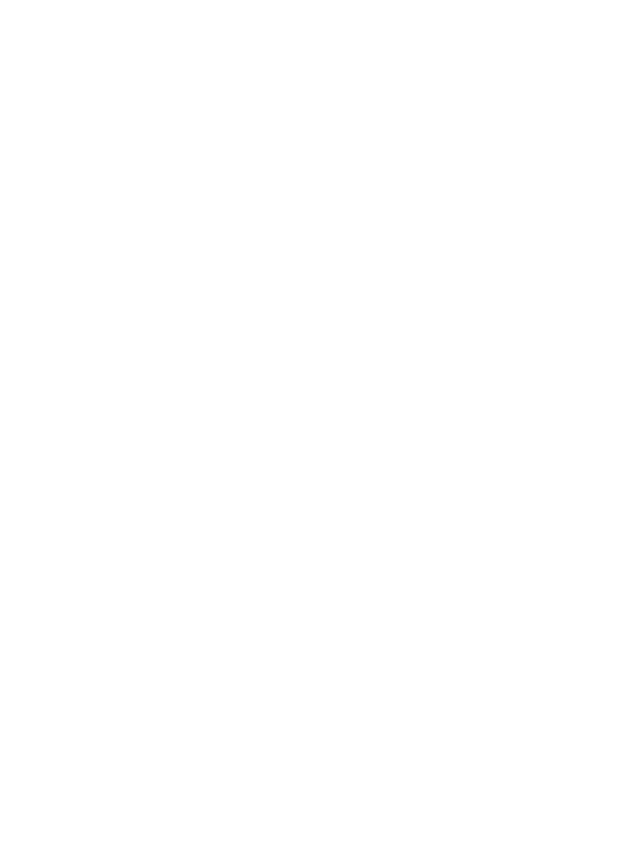
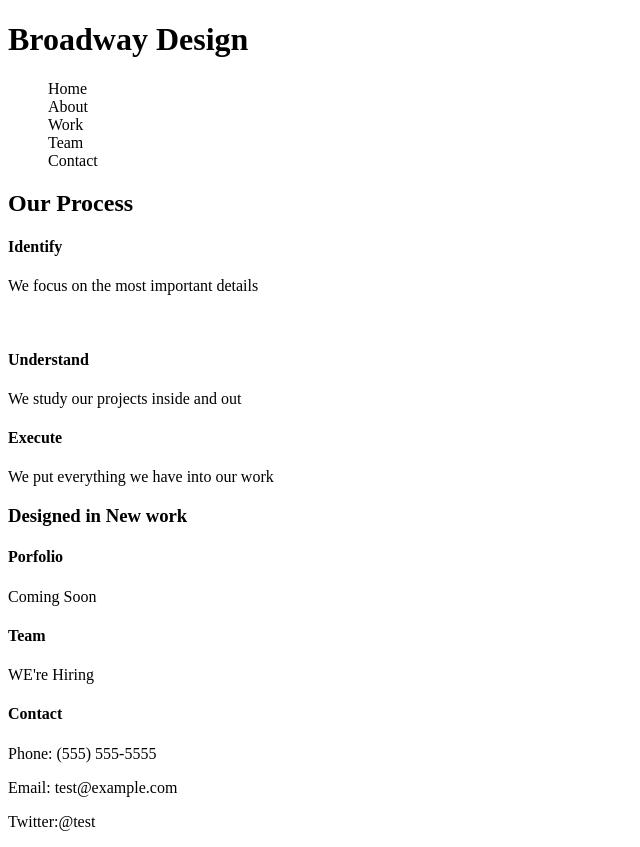
Before and after one commit to lenguyen2808/broadway, a plain HTML site: page index.html in a window 1280 px wide. Shown: the whole page, without its empty margins (0-640 px from the left). Before the commit the page ends 800 px from the top, so only its background shows below. Drawn offline with Linux system fonts and the light colour scheme.

Commit message:
On branch master  Your branch is up-to-date with 'origin/master'.  Changes to be committed: 	modified:   index.html

```diff
--- a/index.html
+++ b/index.html
@@ -1,10 +1,52 @@
 <!doctype html>
 <html>
 <head>
-  <title></title>
+  <title>Broadway design</title>
 </head>
 
 <body>
+  <div id="header">
+    <h1>Broadway Design</h1>
+    <nav>
+      <ul style="list-style-type:none">
+      <li>Home</li>
+      <li>About</li>
+      <li>Work</li>
+      <li>Team</li>
+      <li>Contact</li>
+    </nav>
+  </div>
+
+  <div id="about">
+    <h2>Our Process</h2>
+    <img="" alt="">
+    <h4>Identify</h4>
+    <p>We focus on the most important details</p>
+    <img ="" alt="">
+    <h4>Understand</h4>
+    <p>We study our projects inside and out</p>
+    <img="" alt="">
+    <h4>Execute</h4>
+    <p>We put everything we have into our work</p>
+  </div>
+
+  <div id="work">
+    <h3>Designed in New work</h3>
+    <h4>Porfolio</h4>
+    <p>Coming Soon</p>
+  </div>
+
+  <div id="team">
+    <h4>Team</h4>
+    <p>WE're Hiring</p>
+  </div>
+
+  <div id="contact">
+    <h4>Contact</h4>
+    <p>Phone: (555) 555-5555</p>
+    <p>Email: test@example.com</p>
+    <p>Twitter:@test</p>
+  </div>
 </body>
 
 </html>
```
